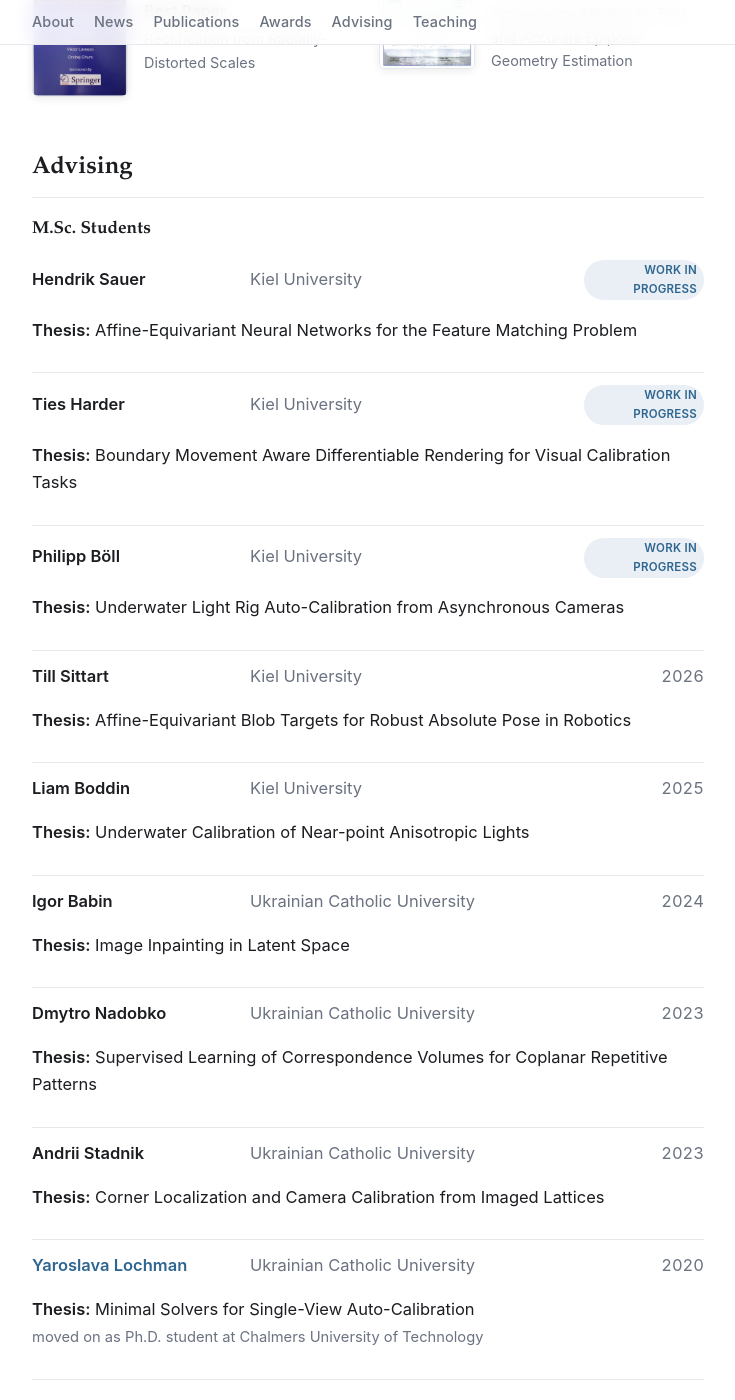
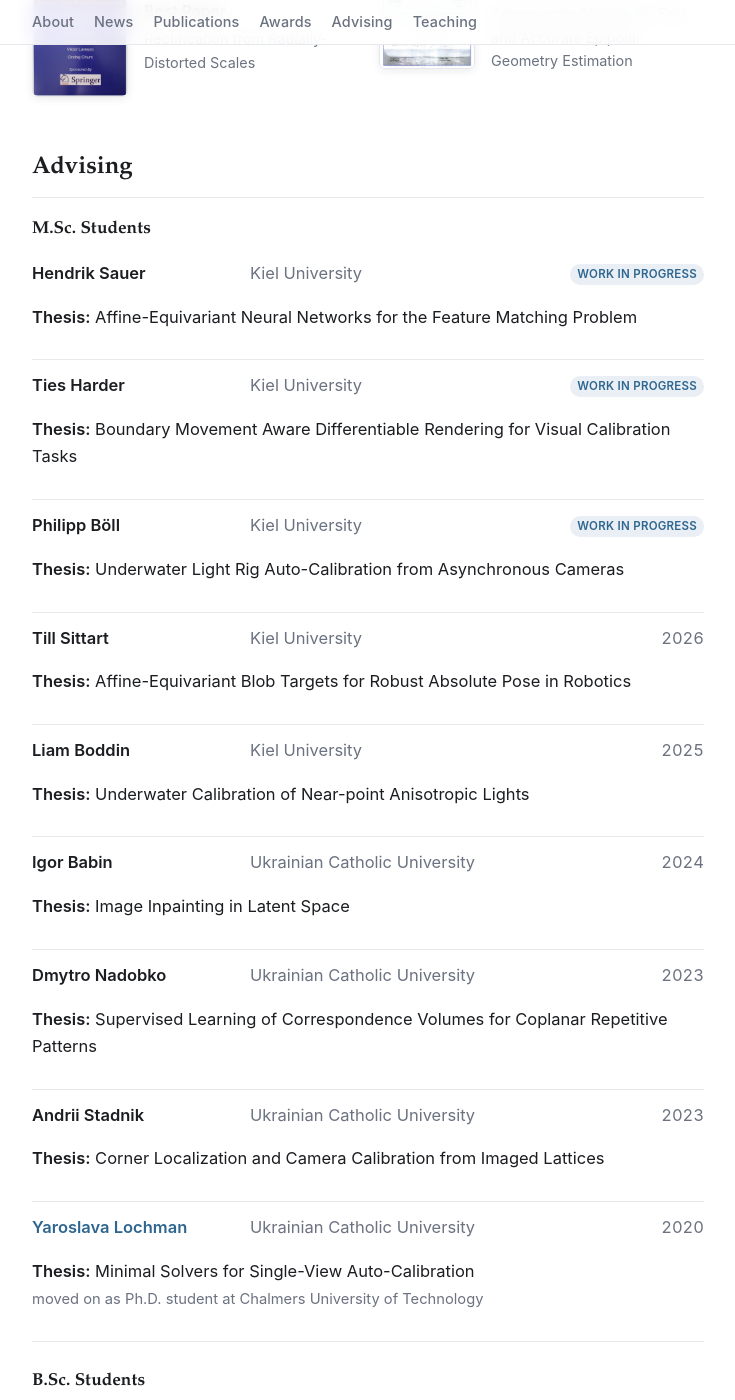
Before and after one commit to prittjam/prittjam.github.io, a Jekyll site: the page built from index.html, in a window 1280 px wide and 1400 px high, scrolled down 3412 px. Shown: the whole window, without its empty margins (272-1007 px from the left). Built offline with Jekyll 4.4.1, drawn with Linux system fonts in a browser that asks for light colours.

Commit message:
Advising: keep WIP badge on one line, widen date column
The work-in-progress pill was wrapping to two lines inside the narrow
date column. Widen the column to 140px and set white-space: nowrap on
both the column and the badge so it stays on one line, right-aligned
with the completion years.

Co-Authored-By: Claude Opus 4.8 (1M context) <noreply@anthropic.com>

```diff
--- a/css/style.css
+++ b/css/style.css
@@ -291,16 +291,18 @@ details.pub-more[open] > summary { font-weight: 600; }
 .advisee .name { flex: 0 0 200px; font-weight: 600; }
 .advisee .inst { flex: 1 1 auto; color: var(--muted); font-weight: 400; }
 .advisee .year {
-  flex: 0 0 120px;
+  flex: 0 0 140px;
   color: var(--muted);
   font-weight: 400;
   font-variant-numeric: tabular-nums;
   text-align: right;
+  white-space: nowrap;
 }
 .advisee .degree { font-weight: 600; }
 .advisee .after { color: var(--muted); font-size: 0.92rem; }
 .advisee .wip {
   display: inline-block;
+  white-space: nowrap;
   padding: 1px 7px;
   font-size: 0.72rem;
   font-weight: 600;
```
